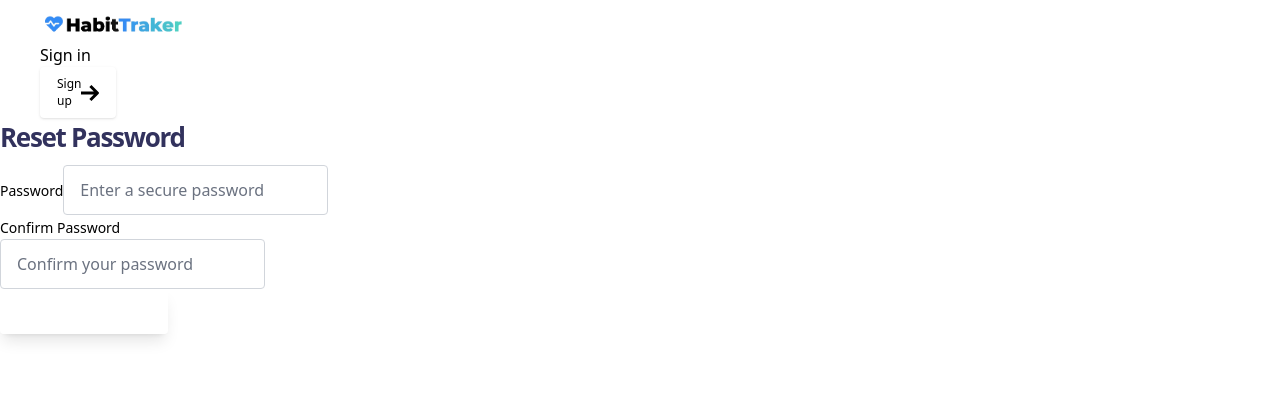
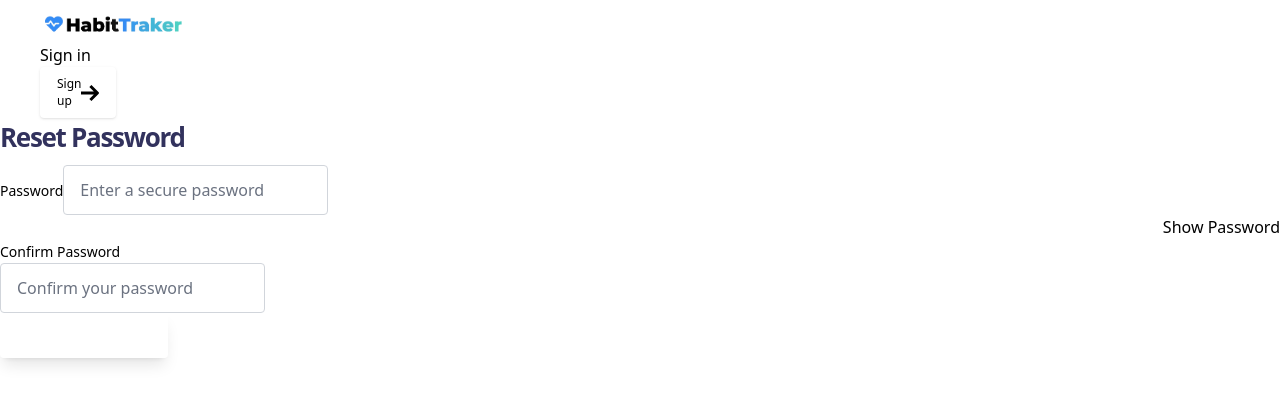
Before and after one commit to bruno-boys/ftl-capstone, a React (Vite) app in the folder habit-traker-ui/: page /reset-password in a window 1280 px wide. Shown: the top 404 px of the page. Built offline with nearby package versions, Linux system fonts and the light colour scheme.

Commit message:
made show password feature

```diff
--- a/habit-traker-ui/src/components/ResetPassword.jsx
+++ b/habit-traker-ui/src/components/ResetPassword.jsx
@@ -13,7 +13,12 @@ function ResetPassword() {
       password: "",
       confirmPassword: "",
     });
+    const [passwordShown, setPasswordShown] = useState(false);
 
+    const togglePassword = (event) => {
+      event.preventDefault()
+      setPasswordShown(!passwordShown);
+    };
 
 
   const handleOnChange = (event) => {
@@ -94,7 +99,10 @@ function ResetPassword() {
                   <div className="flex flex-wrap -mx-3 mb-4">
                     <div className="w-full px-3">
                       <label className="block text-gray-800 text-sm font-medium mb-1" htmlFor="password">Password</label>
-                      <input name="password" type="password" className="form-input w-full text-gray-800" placeholder="Enter a secure password" value={form.password} onChange={handleOnChange} required />
+                      <input name="password" type={ passwordShown ? "text" : "password"} className="form-input w-full text-gray-800" placeholder="Enter a secure password" value={form.password} onChange={handleOnChange} required />
+                      <div style={{display:"flex", justifyContent:"flex-end"}}>
+                        <button onClick={(event) => {togglePassword(event)}}>Show Password</button>
+                      </div>
                      {errors.password && (<span className="error">{errors.password}</span>)}
                      </div>
                   </div>
@@ -104,7 +112,7 @@ function ResetPassword() {
                         <label className="block text-gray-800 text-sm font-medium mb-1" htmlFor="password">Confirm Password</label>
                       </div>
                       {errors.confirmPassword && (<span className="error" style={{color:"red",fontSize:"13px"}}>{errors.confirmPassword}</span>)}
-                      <input name="confirmPassword" type="password" className="form-input w-full text-gray-800" placeholder="Confirm your password" value={form.passwordConfirm} onChange={handleOnChange} required />
+                      <input name="confirmPassword" type={ passwordShown ? "text" : "password"} className="form-input w-full text-gray-800" placeholder="Confirm your password" value={form.passwordConfirm} onChange={handleOnChange} required />
                     </div>
                   </div>
                   <div className="flex flex-wrap -mx-3 mb-4">
--- a/habit-traker-ui/src/components/SignUp.jsx
+++ b/habit-traker-ui/src/components/SignUp.jsx
@@ -10,6 +10,12 @@ function SignUp() {
   const [newUser, setNewUser] = useState(null);
   const [error, setError] = useState("");
   const navigate = useNavigate();
+  const [passwordShown, setPasswordShown] = useState(false);
+
+    const togglePassword = (event) => {
+      event.preventDefault()
+      setPasswordShown(!passwordShown);
+    };
 
   const handleOnFormChange = (event) => {
     if (event.target.name === "password") {
@@ -117,7 +123,10 @@ function SignUp() {
                     <div className="w-full px-3">
                       <label className="block text-gray-800 text-sm font-medium mb-1" htmlFor="password">Password <span className="text-red-600">*</span></label>
                       {error.password && <span className="error" style={{color:"red",fontSize:"13px"}}>{error.password}</span>}
-                      <input name="password" type="password" className="form-input w-full text-gray-800" placeholder="Enter your password" onChange={handleOnFormChange} required />
+                      <input name="password" type={ passwordShown ? "text" : "password"} className="form-input w-full text-gray-800" placeholder="Enter your password" onChange={handleOnFormChange} required />
+                      <div style={{display:"flex", justifyContent:"flex-end"}}>
+                        <button onClick={(event) => {togglePassword(event)}}>Show Password</button>
+                      </div>
                     </div>
                   </div>
 
@@ -125,7 +134,7 @@ function SignUp() {
                     <div className="w-full px-3">
                       <label className="block text-gray-800 text-sm font-medium mb-1" htmlFor="password">Confirm Password <span className="text-red-600">*</span></label>
                       {error.passwordConfirm && (<span className="error" style={{color:"red",fontSize:"13px"}}>{error.passwordConfirm}</span>)}
-                      <input name="passwordConfirm" type="password" className="form-input w-full text-gray-800" placeholder="Confirm your password" onChange={handleOnFormChange} required />
+                      <input name="passwordConfirm" type={ passwordShown ? "text" : "password"} className="form-input w-full text-gray-800" placeholder="Confirm your password" onChange={handleOnFormChange} required />
                     </div>
                   </div>
 
```
